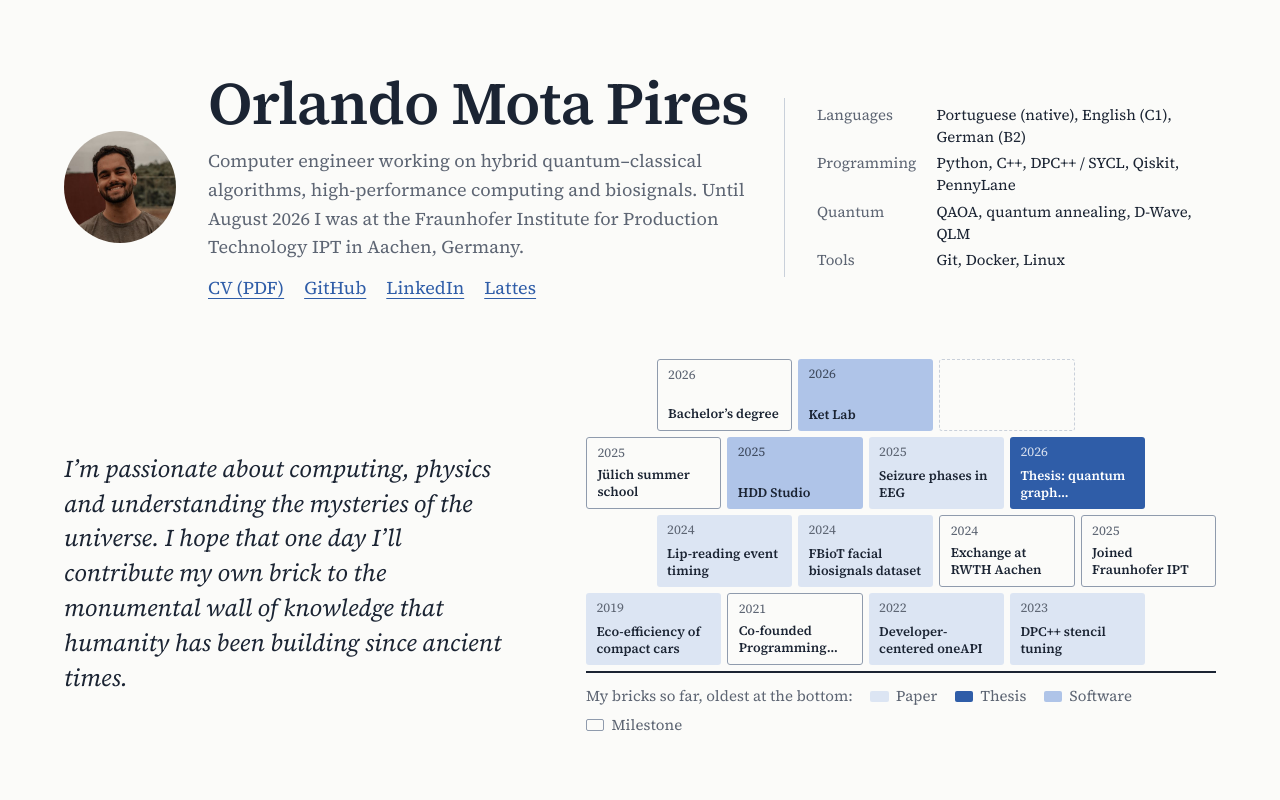
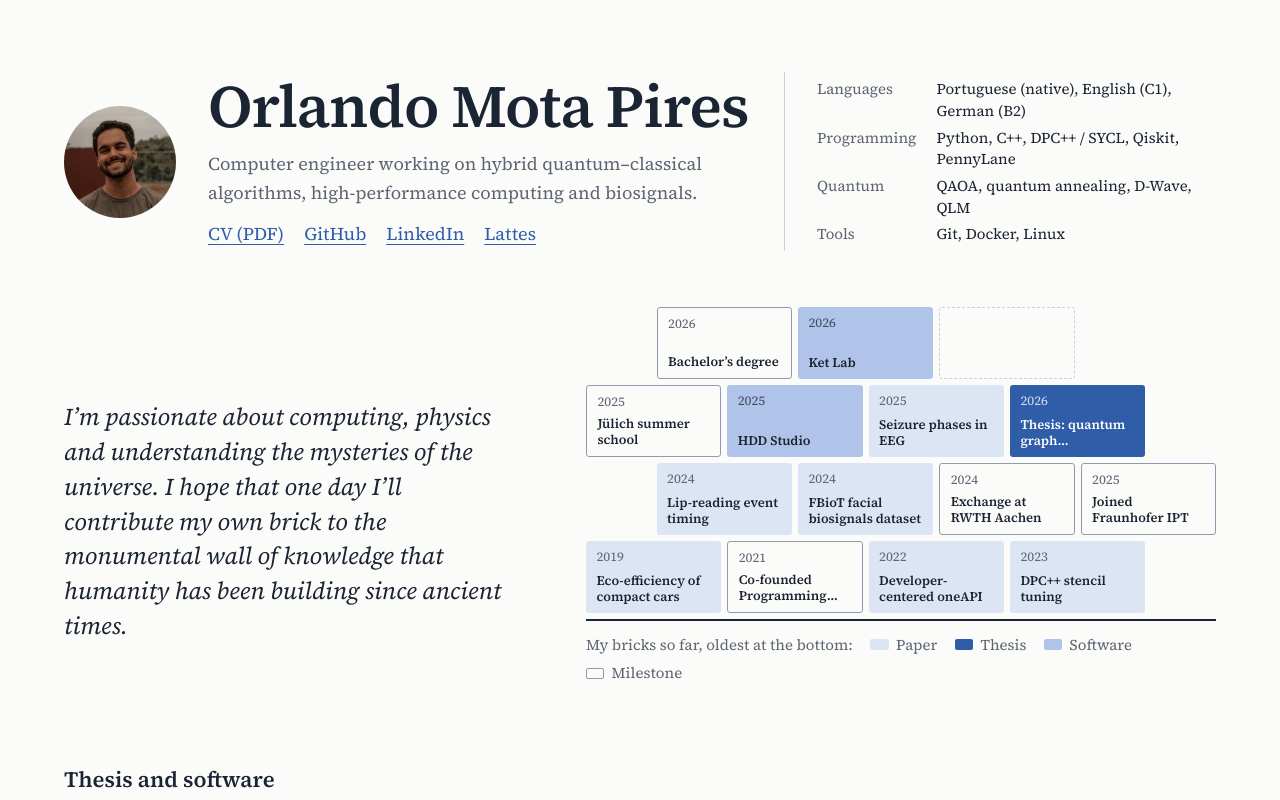
Before and after one commit to orlandomotapires/orlandomotapires.github.io, a plain HTML site: page index.html in a window 1280 px wide. Shown: the top 800 px of the page. Drawn offline with Linux system fonts and the light colour scheme.

Commit message:
Drop the Fraunhofer sentence from the intro
Co-Authored-By: Claude Opus 5.5 <noreply@anthropic.com>

```diff
--- a/index.html
+++ b/index.html
@@ -425,7 +425,7 @@
       <img class="portrait" src="assets/img/profile-square.jpg" width="112" height="112" alt="Portrait of Orlando Mota Pires">
       <div class="intro-text">
         <h1>Orlando Mota Pires</h1>
-        <p class="role">Computer engineer working on hybrid quantum–classical algorithms, high-performance computing and biosignals. Until August 2026 I was at the Fraunhofer Institute for Production Technology IPT in Aachen, Germany.</p>
+        <p class="role">Computer engineer working on hybrid quantum–classical algorithms, high-performance computing and biosignals.</p>
         <ul class="links">
           <li><a href="assets/pdf/CV-OrlandoMota.pdf">CV (PDF)</a></li>
           <li><a href="https://github.com/orlandomotapires">GitHub</a></li>
```
